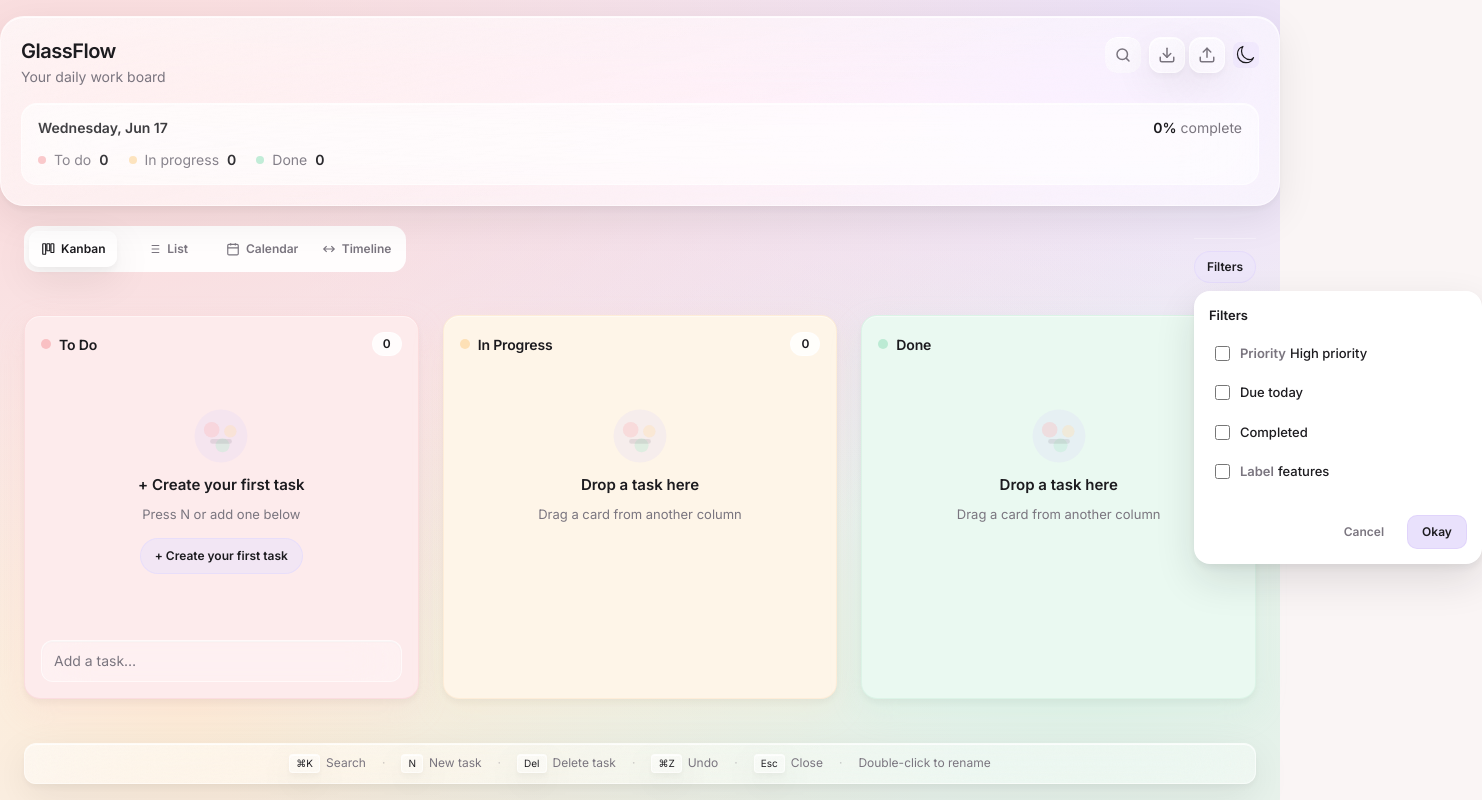
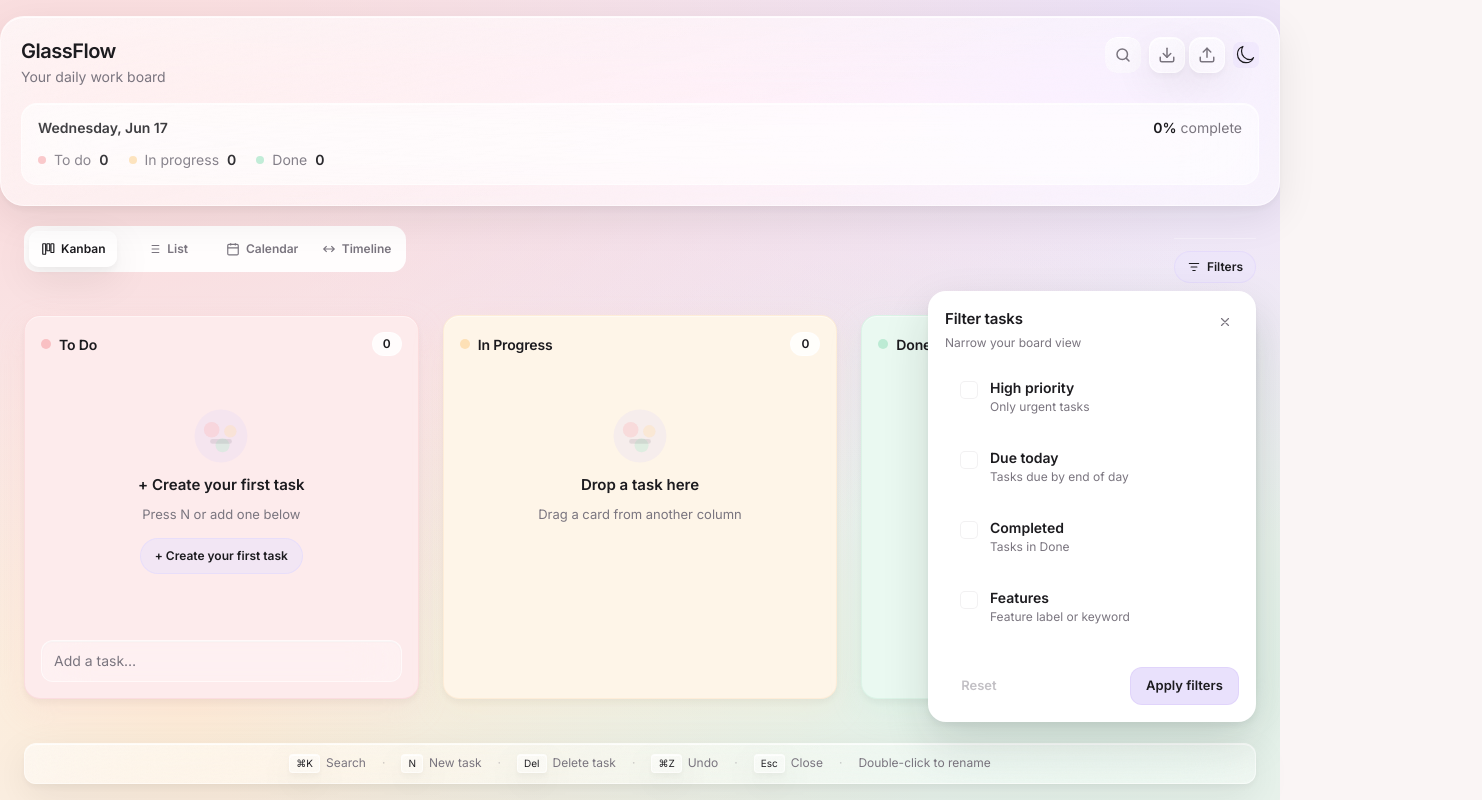
Before and after one commit to sinhaniik/GlassFlow, a React (Vite) app: page / in a window 1280 px wide. Both pictures are taken after a click on the button "Filters". Shown: the whole page, 1482 px wide, since content can reach past the window. Built offline with nearby package versions, Linux system fonts and the light colour scheme.

Commit message:
feat: redesign filter panel with clearer layout and toggle cards
Fix clipped labels by widening the panel and right-aligning it from the
toolbar. Replace cramped checkboxes with descriptive filter chips, a
proper header, and Reset / Apply actions.

```diff
--- a/src/components/ui/BoardFilters.tsx
+++ b/src/components/ui/BoardFilters.tsx
@@ -18,12 +18,33 @@ type ToggleFilterKey = keyof ToggleBoardFilters
 const FILTER_OPTIONS: {
   key: ToggleFilterKey
   label: string
-  hint?: string
+  description: string
+  accent: 'pink' | 'orange' | 'mint' | 'purple'
 }[] = [
-  { key: 'priorityHigh', label: 'High priority', hint: 'Priority' },
-  { key: 'dueToday', label: 'Due today' },
-  { key: 'completed', label: 'Completed' },
-  { key: 'labelFeatures', label: 'features', hint: 'Label' },
+  {
+    key: 'priorityHigh',
+    label: 'High priority',
+    description: 'Only urgent tasks',
+    accent: 'pink',
+  },
+  {
+    key: 'dueToday',
+    label: 'Due today',
+    description: 'Tasks due by end of day',
+    accent: 'orange',
+  },
+  {
+    key: 'completed',
+    label: 'Completed',
+    description: 'Tasks in Done',
+    accent: 'mint',
+  },
+  {
+    key: 'labelFeatures',
+    label: 'Features',
+    description: 'Feature label or keyword',
+    accent: 'purple',
+  },
 ]
 
 export function BoardFiltersBar({
@@ -88,6 +109,10 @@ export function BoardFiltersBar({
     setDraft((prev) => ({ ...prev, [key]: !prev[key] }))
   }
 
+  function clearDraft() {
+    setDraft(DEFAULT_TOGGLE_FILTERS)
+  }
+
   function clearToggleFilters() {
     onChange({ ...filters, ...DEFAULT_TOGGLE_FILTERS })
     setDraft(DEFAULT_TOGGLE_FILTERS)
@@ -104,6 +129,12 @@ export function BoardFiltersBar({
   const active = hasActiveFilters(filters)
   const toggleFiltersActive = hasActiveToggleFilters(filters)
   const draftCount = Object.values(draft).filter(Boolean).length
+  const activeFilterCount = Object.values({
+    priorityHigh: filters.priorityHigh,
+    dueToday: filters.dueToday,
+    completed: filters.completed,
+    labelFeatures: filters.labelFeatures,
+  }).filter(Boolean).length
 
   return (
     <section className="board-filters" aria-label="Filter tasks">
@@ -123,17 +154,11 @@ export function BoardFiltersBar({
               .filter(Boolean)
               .join(' ')}
           >
-            Filters
+            <FilterIcon />
+            <span>Filters</span>
             {toggleFiltersActive && (
               <span className="board-search__filter-badge">
-                {
-                  Object.values({
-                    priorityHigh: filters.priorityHigh,
-                    dueToday: filters.dueToday,
-                    completed: filters.completed,
-                    labelFeatures: filters.labelFeatures,
-                  }).filter(Boolean).length
-                }
+                {activeFilterCount}
               </span>
             )}
           </button>
@@ -146,53 +171,79 @@ export function BoardFiltersBar({
               className="filter-panel"
               onKeyDown={handlePanelKeyDown}
             >
-              <p className="filter-panel__title">Filters</p>
+              <header className="filter-panel__header">
+                <div>
+                  <p className="filter-panel__title">Filter tasks</p>
+                  <p className="filter-panel__subtitle">
+                    Narrow your board view
+                  </p>
+                </div>
+                <button
+                  type="button"
+                  className="filter-panel__close"
+                  aria-label="Close filters"
+                  onClick={() => setPanelOpen(false)}
+                >
+                  <CloseIcon />
+                </button>
+              </header>
 
               <ul className="filter-panel__list">
-                {FILTER_OPTIONS.map(({ key, label, hint }) => (
-                  <li key={key}>
-                    <label className="filter-panel__option">
-                      <input
-                        type="checkbox"
-                        checked={draft[key]}
-                        onChange={() => toggleDraft(key)}
-                        className="filter-panel__checkbox"
-                      />
-                      <span className="filter-panel__option-text">
-                        {hint && (
-                          <span className="filter-panel__option-hint">
-                            {hint}
+                {FILTER_OPTIONS.map(({ key, label, description, accent }) => {
+                  const checked = draft[key]
+                  return (
+                    <li key={key}>
+                      <button
+                        type="button"
+                        role="checkbox"
+                        aria-checked={checked}
+                        onClick={() => toggleDraft(key)}
+                        className={[
+                          'filter-panel__chip',
+                          `filter-panel__chip--${accent}`,
+                          checked && 'filter-panel__chip--active',
+                        ]
+                          .filter(Boolean)
+                          .join(' ')}
+                      >
+                        <span className="filter-panel__chip-check" aria-hidden>
+                          {checked ? <CheckIcon /> : null}
+                        </span>
+                        <span className="filter-panel__chip-copy">
+                          <span className="filter-panel__chip-label">{label}</span>
+                          <span className="filter-panel__chip-desc">
+                            {description}
                           </span>
-                        )}
-                        {label}
-                      </span>
-                    </label>
-                  </li>
-                ))}
+                        </span>
+                      </button>
+                    </li>
+                  )
+                })}
               </ul>
 
               {draftCount > 0 && (
                 <p className="filter-panel__draft-count">
-                  {draftCount} selected
+                  {draftCount} filter{draftCount === 1 ? '' : 's'} selected
                 </p>
               )}
 
-              <div className="filter-panel__footer">
+              <footer className="filter-panel__footer">
                 <button
                   type="button"
-                  onClick={() => setPanelOpen(false)}
+                  onClick={clearDraft}
                   className="filter-panel__btn filter-panel__btn--ghost"
+                  disabled={draftCount === 0}
                 >
-                  Cancel
+                  Reset
                 </button>
                 <button
                   type="button"
                   onClick={applyDraft}
                   className="filter-panel__btn filter-panel__btn--primary"
                 >
-                  Okay
+                  Apply filters
                 </button>
-              </div>
+              </footer>
             </div>
           )}
         </div>
@@ -216,3 +267,56 @@ export function BoardFiltersBar({
     </section>
   )
 }
+
+function FilterIcon() {
+  return (
+    <svg
+      width="14"
+      height="14"
+      viewBox="0 0 24 24"
+      fill="none"
+      stroke="currentColor"
+      strokeWidth="2"
+      strokeLinecap="round"
+      strokeLinejoin="round"
+      aria-hidden
+    >
+      <path d="M4 6h16M7 12h10M10 18h4" />
+    </svg>
+  )
+}
+
+function CloseIcon() {
+  return (
+    <svg
+      width="14"
+      height="14"
+      viewBox="0 0 24 24"
+      fill="none"
+      stroke="currentColor"
+      strokeWidth="2"
+      strokeLinecap="round"
+      aria-hidden
+    >
+      <path d="M6 6l12 12M18 6L6 18" />
+    </svg>
+  )
+}
+
+function CheckIcon() {
+  return (
+    <svg
+      width="11"
+      height="11"
+      viewBox="0 0 24 24"
+      fill="none"
+      stroke="currentColor"
+      strokeWidth="3"
+      strokeLinecap="round"
+      strokeLinejoin="round"
+      aria-hidden
+    >
+      <path d="M20 6L9 17l-5-5" />
+    </svg>
+  )
+}
--- a/src/index.css
+++ b/src/index.css
@@ -373,6 +373,8 @@ select {
 
 .board-filters {
   margin-bottom: 1rem;
+  flex-shrink: 0;
+  margin-left: auto;
 }
 
 .board-filters__actions {
@@ -387,6 +389,7 @@ select {
 
 .board-search__filter-anchor {
   position: relative;
+  flex-shrink: 0;
 }
 
 .board-search__filter-btn {
@@ -432,31 +435,71 @@ select {
 .filter-panel {
   position: absolute;
   top: calc(100% + 0.5rem);
-  left: 0;
-  z-index: 30;
-  width: min(18rem, calc(100vw - 2rem));
-  padding: 0.875rem;
-  border-radius: 1rem;
-  background: var(--bg-surface);
-  border: 1px solid var(--glass-border);
+  right: 0;
+  left: auto;
+  z-index: 40;
+  width: min(20.5rem, calc(100vw - 1.5rem));
+  min-width: 17.5rem;
+  padding: 1rem;
+  border-radius: 1.125rem;
+  background: color-mix(in srgb, var(--bg-surface) 92%, white);
+  border: 1px solid color-mix(in srgb, var(--glass-border) 80%, transparent);
   box-shadow:
-    0 4px 6px rgba(28, 27, 31, 0.06),
-    0 16px 40px rgba(28, 27, 31, 0.12);
-  animation: filter-panel-in 0.15s ease-out;
+    0 4px 6px rgba(28, 27, 31, 0.05),
+    0 20px 48px rgba(28, 27, 31, 0.14);
+  animation: filter-panel-in 0.18s ease-out;
 }
 
 [data-theme='dark'] .filter-panel {
-  background: color-mix(in srgb, var(--bg-surface) 90%, rgba(255, 255, 255, 0.06));
+  background: color-mix(in srgb, var(--bg-surface) 88%, rgba(255, 255, 255, 0.08));
   box-shadow:
     0 4px 6px rgba(0, 0, 0, 0.25),
-    0 16px 40px rgba(0, 0, 0, 0.45);
+    0 20px 48px rgba(0, 0, 0, 0.45);
+}
+
+.filter-panel__header {
+  display: flex;
+  align-items: flex-start;
+  justify-content: space-between;
+  gap: 0.75rem;
+  margin-bottom: 0.875rem;
 }
 
 .filter-panel__title {
-  margin: 0 0 0.625rem;
-  font-size: 0.8125rem;
+  margin: 0;
+  font-size: 0.9375rem;
   font-weight: 700;
-  color: var(--text-primary);
+  letter-spacing: -0.01em;
+  color: var(--text-primary);
+}
+
+.filter-panel__subtitle {
+  margin: 0.2rem 0 0;
+  font-size: 0.75rem;
+  color: var(--text-secondary);
+}
+
+.filter-panel__close {
+  display: inline-flex;
+  align-items: center;
+  justify-content: center;
+  width: 1.75rem;
+  height: 1.75rem;
+  flex-shrink: 0;
+  border: 1px solid var(--glass-border);
+  border-radius: 0.5rem;
+  background: var(--glass-bg-input);
+  color: var(--text-secondary);
+  cursor: pointer;
+  transition:
+    color 0.15s ease,
+    border-color 0.15s ease,
+    background 0.15s ease;
+}
+
+.filter-panel__close:hover {
+  color: var(--text-primary);
+  border-color: color-mix(in srgb, var(--accent-purple) 45%, var(--glass-border));
 }
 
 .filter-panel__list {
@@ -465,66 +508,132 @@ select {
   list-style: none;
   display: flex;
   flex-direction: column;
-  gap: 0.25rem;
-}
-
-.filter-panel__option {
-  display: flex;
-  align-items: center;
-  gap: 0.625rem;
-  padding: 0.5rem 0.375rem;
-  border-radius: 0.625rem;
+  gap: 0.5rem;
+}
+
+.filter-panel__chip {
+  display: flex;
+  align-items: flex-start;
+  gap: 0.75rem;
+  width: 100%;
+  padding: 0.75rem 0.875rem;
+  border-radius: 0.875rem;
+  border: 1px solid var(--glass-border);
+  background: var(--glass-bg-input);
+  text-align: left;
   cursor: pointer;
-  transition: background 0.15s ease;
-}
-
-.filter-panel__option:hover {
-  background: color-mix(in srgb, var(--glass-bg-input) 80%, transparent);
-}
-
-.filter-panel__checkbox {
-  width: 0.9375rem;
-  height: 0.9375rem;
+  transition:
+    border-color 0.15s ease,
+    background 0.15s ease,
+    box-shadow 0.15s ease,
+    transform 0.15s ease;
+}
+
+.filter-panel__chip:hover {
+  border-color: color-mix(in srgb, var(--accent-purple) 35%, var(--glass-border));
+  transform: translateY(-1px);
+}
+
+.filter-panel__chip--active {
+  box-shadow: 0 0 0 1px color-mix(in srgb, var(--accent-purple) 25%, transparent);
+}
+
+.filter-panel__chip--pink.filter-panel__chip--active {
+  border-color: color-mix(in srgb, var(--accent-pink) 55%, var(--glass-border));
+  background: color-mix(in srgb, var(--accent-pink) 14%, var(--glass-bg-input));
+}
+
+.filter-panel__chip--orange.filter-panel__chip--active {
+  border-color: color-mix(in srgb, var(--accent-orange) 55%, var(--glass-border));
+  background: color-mix(in srgb, var(--accent-orange) 14%, var(--glass-bg-input));
+}
+
+.filter-panel__chip--mint.filter-panel__chip--active {
+  border-color: color-mix(in srgb, var(--accent-mint) 55%, var(--glass-border));
+  background: color-mix(in srgb, var(--accent-mint) 14%, var(--glass-bg-input));
+}
+
+.filter-panel__chip--purple.filter-panel__chip--active {
+  border-color: color-mix(in srgb, var(--accent-purple) 55%, var(--glass-border));
+  background: color-mix(in srgb, var(--accent-purple) 14%, var(--glass-bg-input));
+}
+
+.filter-panel__chip-check {
+  display: inline-flex;
+  align-items: center;
+  justify-content: center;
+  width: 1.125rem;
+  height: 1.125rem;
   flex-shrink: 0;
-  accent-color: var(--accent-purple);
-  cursor: pointer;
-}
-
-.filter-panel__option-text {
+  margin-top: 0.125rem;
+  border-radius: 0.3125rem;
+  border: 1.5px solid color-mix(in srgb, var(--glass-border) 90%, var(--text-secondary));
+  color: var(--text-primary);
+  background: var(--bg-surface);
+  transition:
+    border-color 0.15s ease,
+    background 0.15s ease;
+}
+
+.filter-panel__chip--active .filter-panel__chip-check {
+  border-color: transparent;
+  background: color-mix(in srgb, var(--accent-purple) 70%, white);
+}
+
+.filter-panel__chip-copy {
+  display: flex;
+  flex-direction: column;
+  gap: 0.15rem;
+  min-width: 0;
+}
+
+.filter-panel__chip-label {
+  font-size: 0.875rem;
+  font-weight: 600;
+  line-height: 1.25;
+  color: var(--text-primary);
+  white-space: normal;
+}
+
+.filter-panel__chip-desc {
+  font-size: 0.75rem;
+  line-height: 1.35;
+  color: var(--text-secondary);
+  white-space: normal;
+}
+
+.filter-panel__draft-count {
+  margin: 0.625rem 0 0;
+  font-size: 0.75rem;
+  font-weight: 500;
+  color: var(--text-secondary);
+}
+
+.filter-panel__footer {
+  display: flex;
+  justify-content: space-between;
+  gap: 0.5rem;
+  margin-top: 0.875rem;
+  padding-top: 0.875rem;
+  border-top: 1px solid color-mix(in srgb, var(--glass-border) 55%, transparent);
+}
+
+.filter-panel__btn {
+  border-radius: 0.75rem;
+  padding: 0.5rem 0.95rem;
   font-size: 0.8125rem;
-  font-weight: 500;
-  color: var(--text-primary);
-}
-
-.filter-panel__option-hint {
-  margin-right: 0.25rem;
-  font-weight: 600;
-  color: var(--text-secondary);
-}
-
-.filter-panel__draft-count {
-  margin: 0.5rem 0 0;
-  font-size: 0.6875rem;
-  color: var(--text-secondary);
-}
-
-.filter-panel__footer {
-  display: flex;
-  justify-content: flex-end;
-  gap: 0.5rem;
-  margin-top: 0.75rem;
-  padding-top: 0.75rem;
-  border-top: 1px solid color-mix(in srgb, var(--glass-border) 55%, transparent);
-}
-
-.filter-panel__btn {
-  border-radius: 0.625rem;
-  padding: 0.4375rem 0.875rem;
-  font-size: 0.75rem;
   font-weight: 600;
   cursor: pointer;
   border: 1px solid transparent;
-  transition: opacity 0.15s ease;
+  transition:
+    opacity 0.15s ease,
+    background 0.15s ease,
+    color 0.15s ease;
+}
+
+.filter-panel__btn:disabled {
+  opacity: 0.45;
+  cursor: not-allowed;
 }
 
 .filter-panel__btn--ghost {
@@ -533,18 +642,19 @@ select {
   border-color: var(--glass-border);
 }
 
-.filter-panel__btn--ghost:hover {
+.filter-panel__btn--ghost:hover:not(:disabled) {
   color: var(--text-primary);
 }
 
 .filter-panel__btn--primary {
+  margin-left: auto;
   color: var(--text-primary);
   background: color-mix(in srgb, var(--accent-purple) 55%, var(--glass-bg));
   border-color: color-mix(in srgb, var(--accent-purple) 70%, var(--glass-border));
 }
 
 .filter-panel__btn--primary:hover {
-  opacity: 0.9;
+  opacity: 0.92;
 }
 
 @keyframes filter-panel-in {
@@ -559,8 +669,14 @@ select {
 }
 
 [data-theme='dark'] .filter-panel__title,
-[data-theme='dark'] .filter-panel__option-text {
+[data-theme='dark'] .filter-panel__chip-label {
   color: #ffffff;
+}
+
+[data-theme='dark'] .filter-panel__subtitle,
+[data-theme='dark'] .filter-panel__chip-desc,
+[data-theme='dark'] .filter-panel__draft-count {
+  color: rgba(255, 255, 255, 0.72);
 }
 
 .board-search__clear {
```
